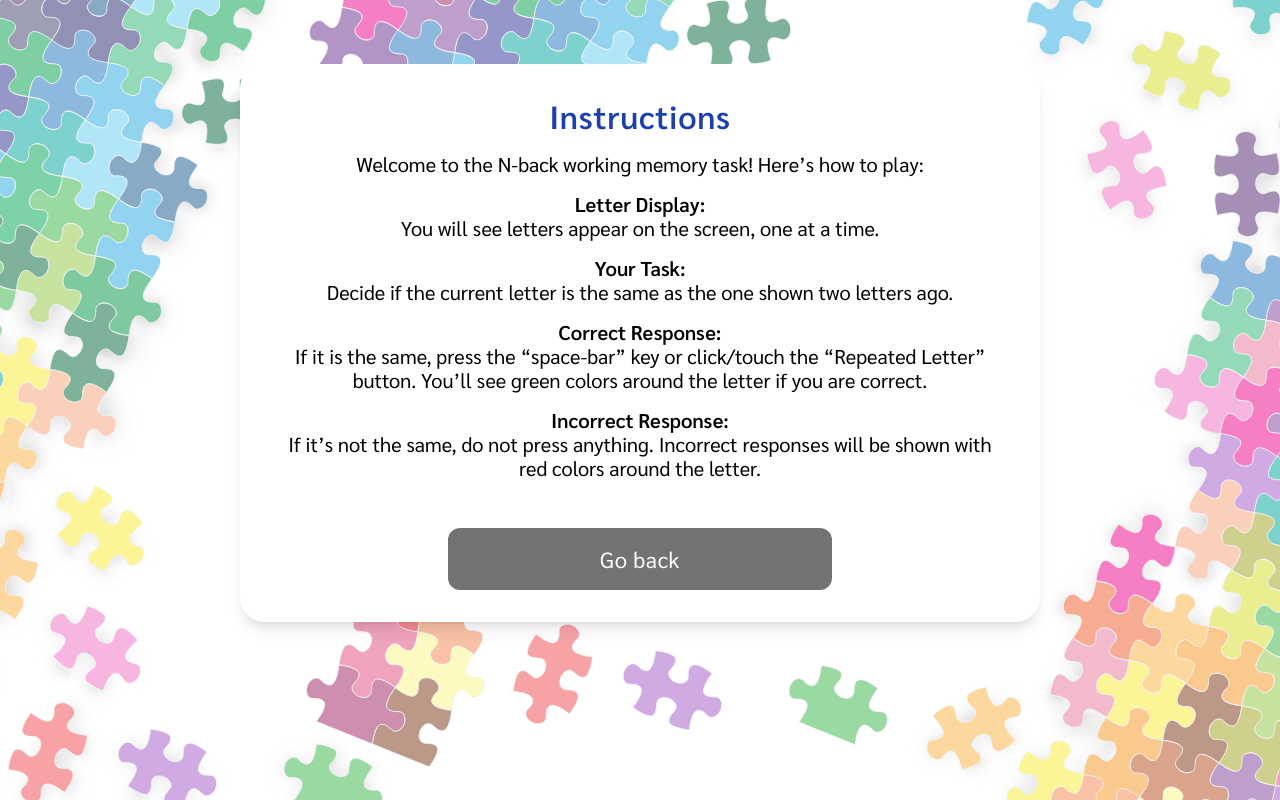
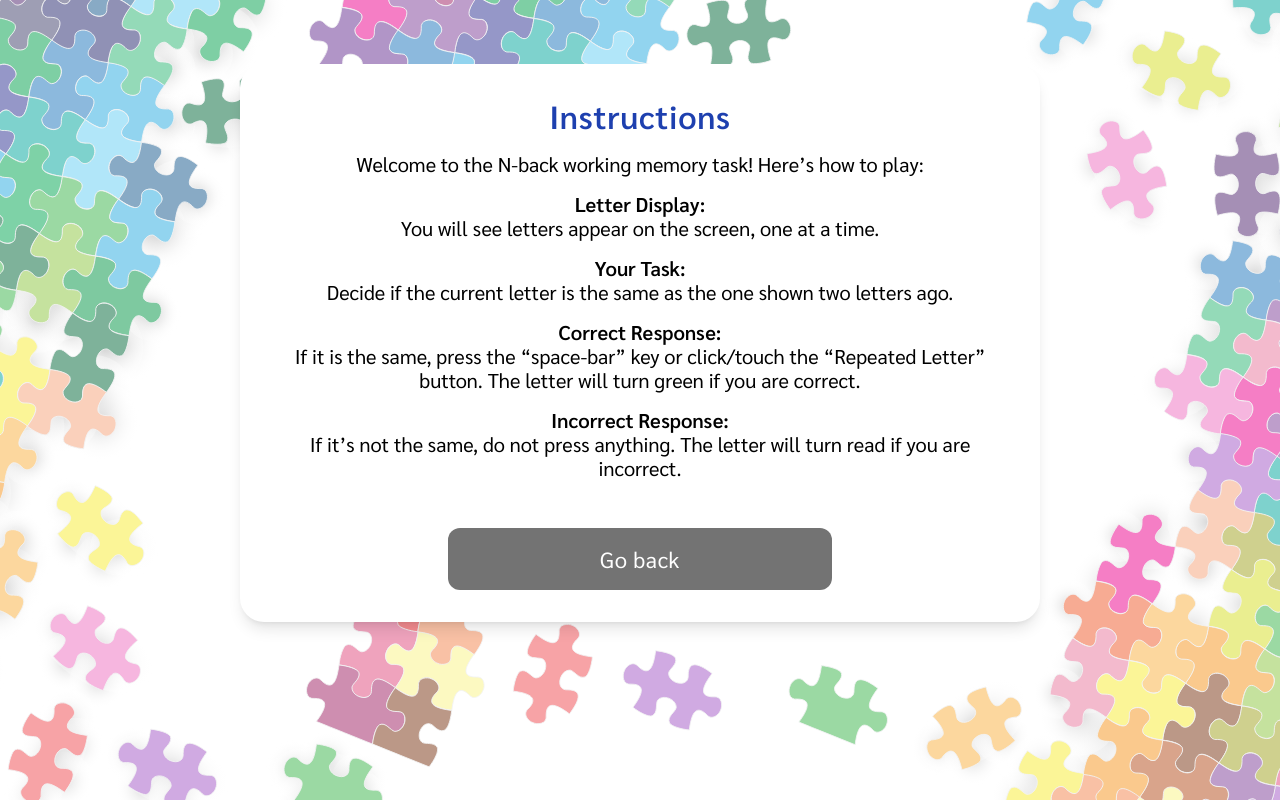
Before and after one commit to matt-powelldev2784/nback-task, a React (Vite) app: page / in a window 1280 px wide. Both pictures are taken after a click on the button "Instructions". Built offline with nearby package versions, Linux system fonts and the light colour scheme.

Commit message:
feat: update instructions text

```diff
--- a/src/components/home/Home.tsx
+++ b/src/components/home/Home.tsx
@@ -61,15 +61,15 @@ export const Home = ({ setCurrentScreen }: HomeProps) => {
             <strong>Correct Response:</strong>
             <br />
             If it is the same, press the &ldquo;space-bar&rdquo; key or
-            click/touch the &ldquo;Repeated Letter&rdquo; button. You&rsquo;ll
-            see green colors around the letter if you are correct.
+            click/touch the &ldquo;Repeated Letter&rdquo; button. The letter
+            will turn green if you are correct.
           </p>
 
           <p className="w-full text-center text-black">
             <strong>Incorrect Response:</strong>
             <br />
-            If it’s not the same, do not press anything. Incorrect responses
-            will be shown with red colors around the letter.
+            If it’s not the same, do not press anything. The letter will turn
+            read if you are incorrect.
           </p>
 
           <Button
```
